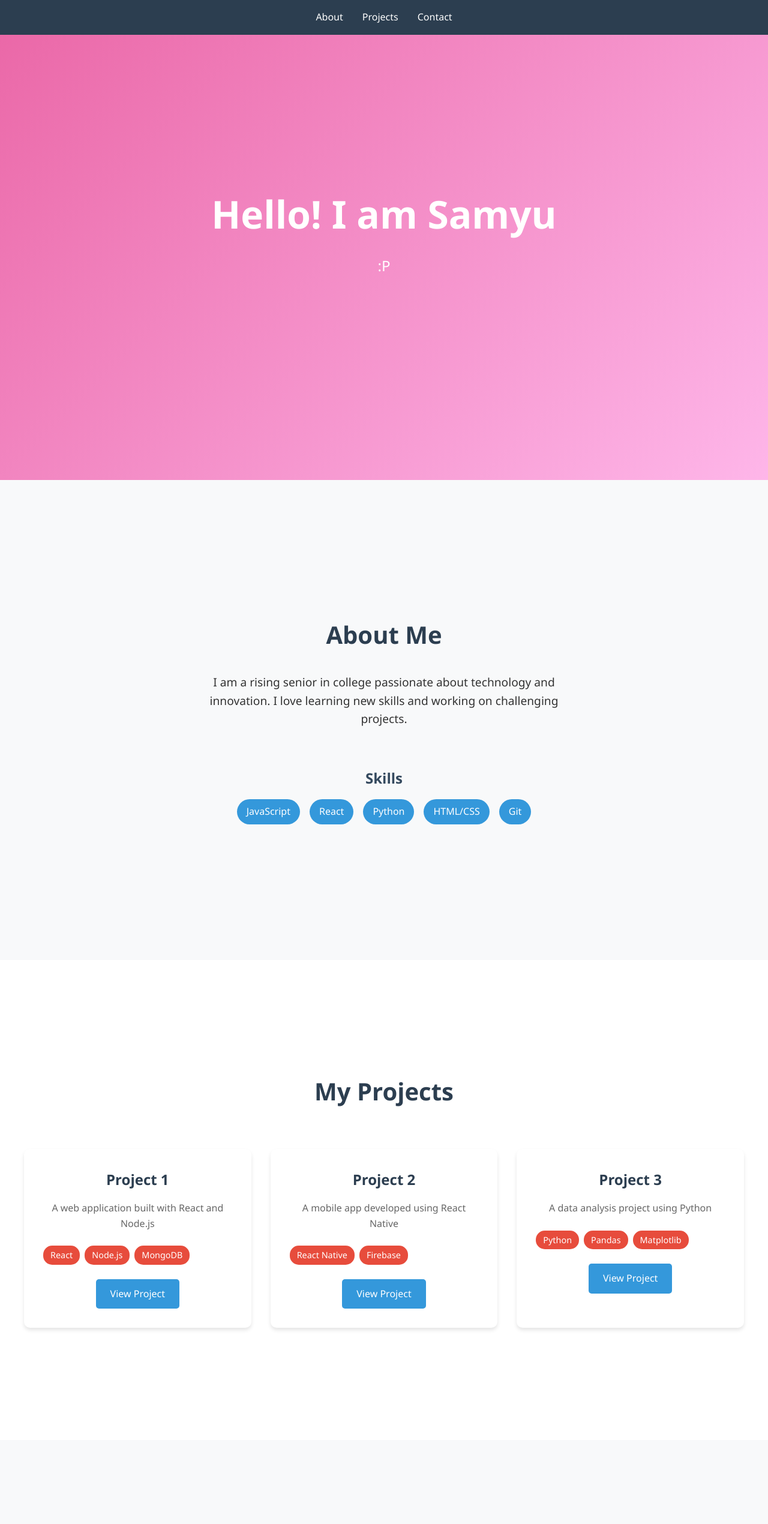
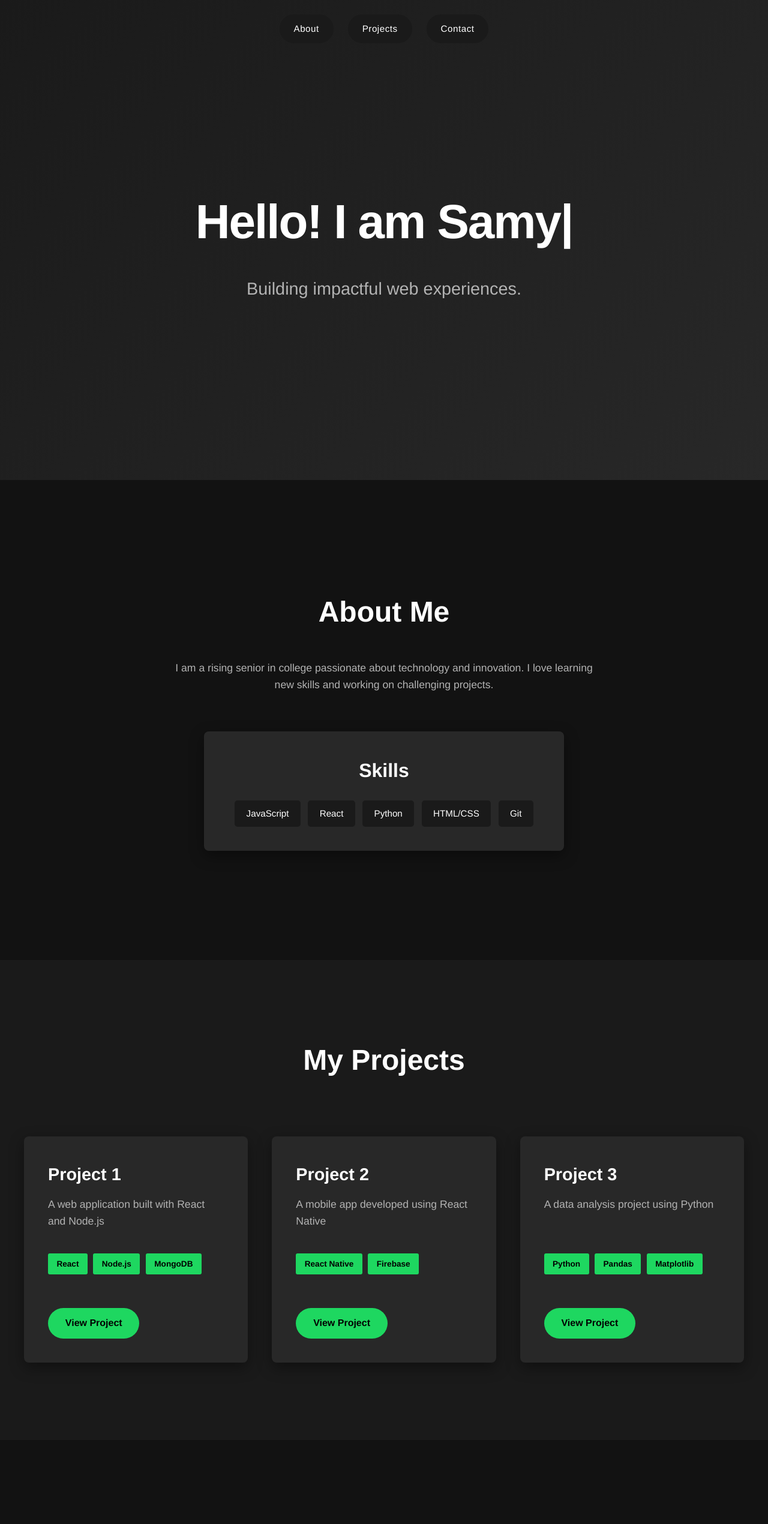
Before and after one commit to samyukrishnasamy/samyukrishnasamy.github.io, a React (Create React App) app: page / in a window 1280 px wide. Shown: the top 2540 px of the page at 60% size. Built offline with nearby package versions, Linux system fonts and the light colour scheme.

Commit message:
made a lot of changes

```diff
--- a/src/App.css
+++ b/src/App.css
@@ -1,4 +1,14 @@
 /* Global Styles */
+:root {
+  --primary-bg: #121212;
+  --secondary-bg: #1a1a1a;
+  --card-bg: #282828;
+  --text-color: #ffffff;
+  --light-text: #b3b3b3;
+  --accent-color: #1ed760; /* Spotify green */
+  --dark-accent: #179d4a;
+}
+
 * {
   margin: 0;
   padding: 0;
@@ -6,237 +16,331 @@
 }
 
 body {
-  font-family: 'Segoe UI', Tahoma, Geneva, Verdana, sans-serif;
+  font-family: 'Circular Std', 'Helvetica Neue', Helvetica, Arial, sans-serif; /* Spotify font family inspiration */
   line-height: 1.6;
-  color: #333;
+  color: var(--text-color);
+  background-color: var(--primary-bg);
 }
 
 .App {
   min-height: 100vh;
 }
 
-/* Navigation */
-nav {
-  background: #2c3e50;
-  padding: 1rem 0;
-  position: fixed;
-  top: 0;
-  width: 100%;
-  z-index: 1000;
-}
-
-nav ul {
-  display: flex;
-  justify-content: center;
-  list-style: none;
-  gap: 2rem;
-}
-
-nav a {
-  color: white;
-  text-decoration: none;
-  font-weight: 500;
-  transition: color 0.3s ease;
-}
-
-nav a:hover {
-  color: #3498db;
-}
-
 /* Sections */
 section {
-  padding: 80px 20px;
+  padding: 100px 40px; /* Adjusted padding to account for sticky navbar */
   min-height: 100vh;
   display: flex;
   flex-direction: column;
   justify-content: center;
   align-items: center;
   text-align: center;
+  position: sticky;
+  top: 0;
 }
 
 section h1 {
-  font-size: 3rem;
-  margin-bottom: 1rem;
-  color: #2c3e50;
+  font-size: 4rem;
+  margin-bottom: 1.5rem;
+  color: var(--text-color);
 }
 
 section h2 {
-  font-size: 2.5rem;
-  margin-bottom: 2rem;
-  color: #2c3e50;
+  font-size: 3rem;
+  margin-bottom: 2.5rem;
+  color: var(--text-color);
 }
 
 section h3 {
-  font-size: 1.5rem;
-  margin-bottom: 1rem;
-  color: #34495e;
+  font-size: 2rem;
+  margin-bottom: 1.5rem;
+  color: var(--text-color);
+}
+
+section p {
+  font-size: 1.1rem;
+  color: var(--light-text);
+}
+
+/* Navbar (placeholder - will be updated next) */
+nav {
+  background: transparent;
+  padding: 1.5rem 0;
+  position: fixed;
+  top: 0;
+  width: 100%;
+  z-index: 1000;
+  border: none;
+  transition: background 0.3s ease, box-shadow 0.3s ease;
+}
+
+nav.sticky {
+  background-color: var(--secondary-bg);
+  box-shadow: 0 2px 10px rgba(0, 0, 0, 0.5);
+}
+
+.nav-container {
+  display: flex;
+  justify-content: center;
+  align-items: center;
+  gap: 1.5rem;
+  max-width: 800px;
+  margin: 0 auto;
+}
+
+.nav-button {
+  background: var(--secondary-bg);
+  color: var(--text-color);
+  text-decoration: none;
+  font-weight: 500;
+  padding: 0.75rem 1.5rem;
+  border-radius: 25px;
+  transition: all 0.3s ease;
+  font-size: 0.95rem;
+  letter-spacing: 0.5px;
+  border: none;
+  outline: none;
+}
+
+.nav-button:hover {
+  background: var(--card-bg);
+  transform: translateY(-2px);
 }
 
 /* Home Section */
 #home {
-  background: linear-gradient(135deg, #ea66a6 0%, #feb6e9 100%);
-  color: white;
+  background: linear-gradient(135deg, #1a1a1a 0%, #282828 100%); /* Darker gradient */
+  color: var(--text-color);
+  padding-top: 150px; /* Re-adjusted for fixed navbar */
 }
 
 #home h1 {
-  color: white;
-  font-size: 4rem;
+  color: var(--text-color);
+  font-size: 5rem;
+  font-weight: bold;
+  letter-spacing: -2px;
 }
 
 #home p {
-  font-size: 1.5rem;
-  margin-bottom: 2rem;
+  font-size: 1.8rem;
+  margin-bottom: 2.5rem;
+  color: var(--light-text);
+}
+
+/* Typing Cursor Animation */
+.cursor {
+  animation: blink 1s infinite;
+  color: var(--text-color);
+}
+
+@keyframes blink {
+  0%, 50% { opacity: 1; }
+  51%, 100% { opacity: 0; }
 }
 
 /* About Section */
 #about {
-  background: #f8f9fa;
+  background: var(--primary-bg);
+  color: var(--text-color);
+  padding-top: 100px; /* Re-adjusted for fixed navbar */
 }
 
-#about p {
-  max-width: 600px;
-  font-size: 1.2rem;
-  margin-bottom: 2rem;
+.about-content-wrapper {
+  display: flex;
+  flex-direction: column;
+  align-items: center;
+  gap: 2.5rem;
+  max-width: 900px;
+  width: 100%;
 }
 
-.skills {
-  margin-top: 2rem;
+.about-main-text p {
+  max-width: 700px;
+  font-size: 1.1rem;
+  margin-bottom: 1.5rem;
+  color: var(--light-text);
 }
 
-.skills ul {
+.skills-card {
+  background: var(--card-bg);
+  border-radius: 8px;
+  padding: 2.5rem;
+  box-shadow: 0 8px 25px rgba(0, 0, 0, 0.4);
+  width: 100%;
+  max-width: 600px;
+  text-align: center;
+}
+
+.skills-card h3 {
+  color: var(--text-color);
+  margin-bottom: 1.5rem;
+}
+
+.skills-list {
   list-style: none;
   display: flex;
   flex-wrap: wrap;
   justify-content: center;
-  gap: 1rem;
+  gap: 0.8rem;
   margin-top: 1rem;
 }
 
-.skills li {
-  background: #3498db;
-  color: white;
-  padding: 0.5rem 1rem;
-  border-radius: 25px;
+.skills-list li {
+  background: var(--secondary-bg);
+  color: var(--text-color);
+  padding: 0.6rem 1.2rem;
+  border-radius: 5px;
   font-weight: 500;
+  font-size: 0.95rem;
 }
 
 /* Projects Section */
 #projects {
-  background: white;
+  background: var(--secondary-bg);
+  color: var(--text-color);
 }
 
 .projects-grid {
   display: grid;
   grid-template-columns: repeat(auto-fit, minmax(300px, 1fr));
-  gap: 2rem;
+  gap: 2.5rem;
   max-width: 1200px;
   width: 100%;
-  margin-top: 2rem;
+  margin-top: 3rem;
 }
 
 .project-card {
-  background: white;
-  border-radius: 10px;
-  padding: 2rem;
-  box-shadow: 0 4px 6px rgba(0, 0, 0, 0.1);
+  background: var(--card-bg);
+  border-radius: 8px;
+  padding: 2.5rem;
+  box-shadow: 0 8px 25px rgba(0, 0, 0, 0.4);
   transition: transform 0.3s ease, box-shadow 0.3s ease;
+  text-align: left;
+  display: flex;
+  flex-direction: column;
+  justify-content: space-between;
 }
 
 .project-card:hover {
-  transform: translateY(-5px);
-  box-shadow: 0 8px 15px rgba(0, 0, 0, 0.2);
+  transform: translateY(-8px);
+  box-shadow: 0 12px 35px rgba(0, 0, 0, 0.6);
 }
 
 .project-card h3 {
-  color: #2c3e50;
-  margin-bottom: 1rem;
+  color: var(--text-color);
+  margin-bottom: 0.8rem;
+  font-size: 1.8rem;
 }
 
 .project-card p {
   margin-bottom: 1.5rem;
-  color: #666;
+  color: var(--light-text);
+  flex-grow: 1;
 }
 
 .technologies {
   display: flex;
   flex-wrap: wrap;
-  gap: 0.5rem;
-  margin-bottom: 1.5rem;
+  gap: 0.6rem;
+  margin-top: 1rem;
+  margin-bottom: 2rem;
 }
 
 .tech-tag {
-  background: #e74c3c;
-  color: white;
-  padding: 0.25rem 0.75rem;
-  border-radius: 15px;
-  font-size: 0.9rem;
-  font-weight: 500;
+  background: var(--accent-color);
+  color: #000000;
+  padding: 0.4rem 0.9rem;
+  border-radius: 3px;
+  font-size: 0.85rem;
+  font-weight: 600;
 }
 
 .project-link {
   display: inline-block;
-  background: #3498db;
-  color: white;
-  padding: 0.75rem 1.5rem;
+  background: var(--accent-color);
+  color: #000000;
+  padding: 0.8rem 1.8rem;
   text-decoration: none;
-  border-radius: 5px;
-  font-weight: 500;
-  transition: background 0.3s ease;
+  border-radius: 50px; /* Pill shape */
+  font-weight: bold;
+  transition: background 0.3s ease, transform 0.3s ease;
+  margin-top: 1.5rem;
+  align-self: flex-start;
 }
 
 .project-link:hover {
-  background: #2980b9;
+  background: var(--dark-accent);
+  transform: scale(1.05);
 }
 
 /* Contact Section */
 #contact {
-  background: #f8f9fa;
+  background: var(--primary-bg);
+  color: var(--text-color);
 }
 
 .contact-info {
   display: grid;
-  grid-template-columns: repeat(auto-fit, minmax(250px, 1fr));
-  gap: 2rem;
-  max-width: 800px;
+  grid-template-columns: repeat(auto-fit, minmax(280px, 1fr));
+  gap: 2.5rem;
+  max-width: 900px;
   width: 100%;
-  margin-top: 2rem;
+  margin-top: 3rem;
 }
 
 .contact-item {
-  background: white;
-  padding: 2rem;
-  border-radius: 10px;
-  box-shadow: 0 4px 6px rgba(0, 0, 0, 0.1);
+  background: var(--card-bg);
+  padding: 2.5rem;
+  border-radius: 8px;
+  box-shadow: 0 8px 25px rgba(0, 0, 0, 0.4);
+  text-align: center;
 }
 
 .contact-item h3 {
-  color: #2c3e50;
+  color: var(--text-color);
   margin-bottom: 1rem;
 }
 
+.contact-item p, .contact-item a {
+  color: var(--light-text);
+  font-size: 1.1rem;
+}
+
 .contact-item a {
-  color: #3498db;
   text-decoration: none;
   font-weight: 500;
+  transition: color 0.3s ease;
 }
 
 .contact-item a:hover {
-  text-decoration: underline;
+  color: var(--accent-color);
 }
 
 /* Responsive Design */
 @media (max-width: 768px) {
-  nav ul {
-    flex-direction: column;
-    gap: 1rem;
+  section {
+    padding: 80px 20px;
   }
 
   section h1 {
+    font-size: 3rem;
+  }
+
+  section h2 {
     font-size: 2.5rem;
   }
 
-  section h2 {
-    font-size: 2rem;
+  #home h1 {
+    font-size: 4rem;
+  }
+
+  #home p {
+    font-size: 1.3rem;
+  }
+
+  .nav-container {
+    flex-direction: column;
+    gap: 1rem;
   }
 
   .projects-grid {
--- a/src/components/About.js
+++ b/src/components/About.js
@@ -4,13 +4,17 @@ const About = () => {
   return (
     <section id="about">
       <h2>About Me</h2>
+      <div className="about-content-wrapper">
+        <div className="about-main-text">
           <p>
             I am a rising senior in college passionate about technology and innovation.
             I love learning new skills and working on challenging projects.
           </p>
-      <div className="skills">
+        </div>
+
+        <div className="skills-card">
           <h3>Skills</h3>
-        <ul>
+          <ul className="skills-list">
             <li>JavaScript</li>
             <li>React</li>
             <li>Python</li>
@@ -18,6 +22,7 @@ const About = () => {
             <li>Git</li>
           </ul>
         </div>
+      </div>
     </section>
   );
 };
--- a/src/components/Home.js
+++ b/src/components/Home.js
@@ -1,10 +1,33 @@
-import React from 'react';
+import React, { useState, useEffect } from 'react';
 
 const Home = () => {
+  const [text, setText] = useState('');
+  const fullText = "Hello! I am Samyu";
+  const [currentIndex, setCurrentIndex] = useState(0);
+
+  useEffect(() => {
+    if (currentIndex < fullText.length) {
+      const typingTimeout = setTimeout(() => {
+        setText(fullText.slice(0, currentIndex + 1));
+        setCurrentIndex(currentIndex + 1);
+      }, 150); // Speed of typing (150ms per character)
+
+      return () => clearTimeout(typingTimeout);
+    } else {
+      // Once typing is complete, wait 10 seconds and restart
+      const restartTimeout = setTimeout(() => {
+        setText(''); // Clear text
+        setCurrentIndex(0); // Reset index to start typing again
+      }, 1000); // 2 seconds delay
+
+      return () => clearTimeout(restartTimeout);
+    }
+  }, [currentIndex, fullText]);
+
   return (
     <section id="home">
-      <h1>Hello! I am Samyu</h1>
-      <p>:P</p>
+      <h1>{text}<span className="cursor">|</span></h1>
+      <p>Building impactful web experiences.</p>
     </section>
   );
 };
--- a/src/components/Navbar.js
+++ b/src/components/Navbar.js
@@ -1,13 +1,24 @@
-import React from 'react';
+import React, { useState, useEffect } from 'react';
 
 const Navbar = () => {
+  const [sticky, setSticky] = useState(false);
+
+  useEffect(() => {
+    const handleScroll = () => {
+      setSticky(window.scrollY > 0);
+    };
+
+    window.addEventListener('scroll', handleScroll);
+    return () => window.removeEventListener('scroll', handleScroll);
+  }, []);
+
   return (
-    <nav>
-      <ul>
-        <li><a href="#about">About</a></li>
-        <li><a href="#projects">Projects</a></li>
-        <li><a href="#contact">Contact</a></li>
-      </ul>
+    <nav className={sticky ? 'sticky' : ''}>
+      <div className="nav-container">
+        <a href="#about" className="nav-button">About</a>
+        <a href="#projects" className="nav-button">Projects</a>
+        <a href="#contact" className="nav-button">Contact</a>
+      </div>
     </nav>
   );
 };
--- a/src/index.css
+++ b/src/index.css
@@ -1,3 +1,4 @@
+html,
 body {
   margin: 0;
   font-family: -apple-system, BlinkMacSystemFont, 'Segoe UI', 'Roboto', 'Oxygen',
@@ -5,6 +6,7 @@ body {
     sans-serif;
   -webkit-font-smoothing: antialiased;
   -moz-osx-font-smoothing: grayscale;
+  height: 100%;
 }
 
 code {
```
Also changed, not shown: src/components/Contact.js (+5 -5 lines), 1 other file (tests, documents, lock files or other folders). Lines whose indentation alone changed are shown as unchanged.
